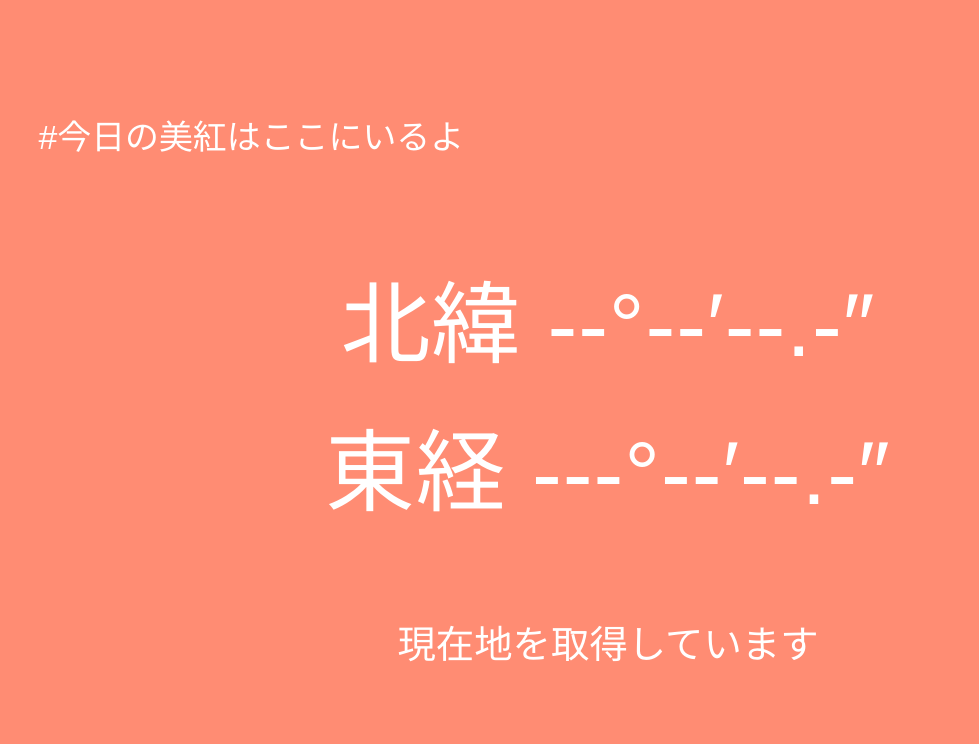
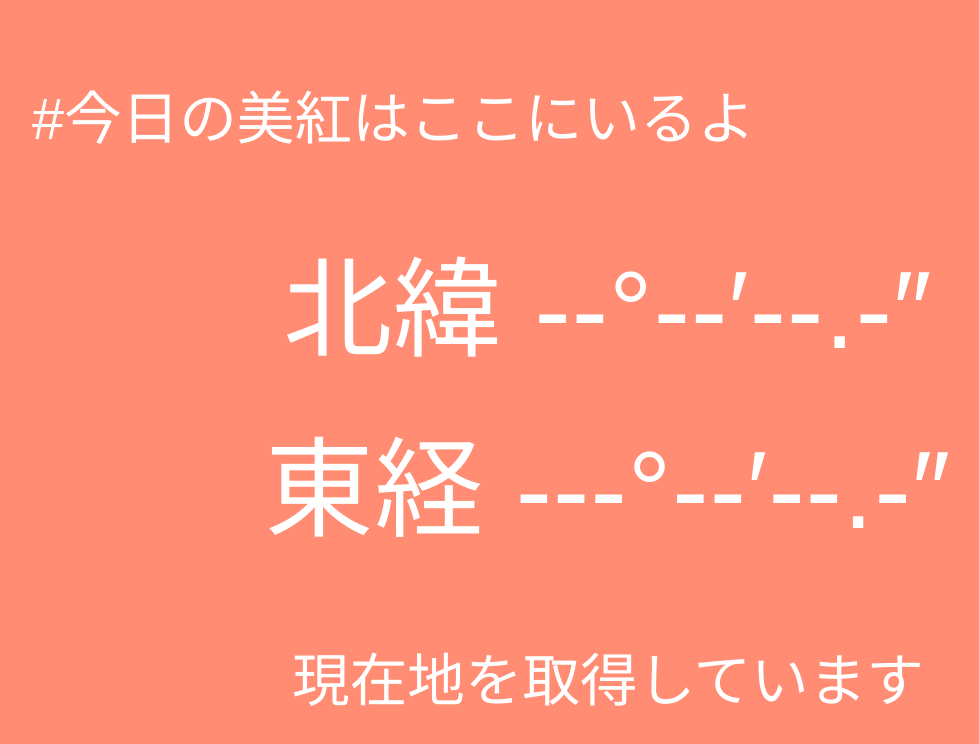
Before and after one commit to natua-tcmm/mikupopo_gps, a website: page index.html in a window 1280 px wide. Shown: the whole page, without its empty margins (32-1011 px from the left). Drawn offline with Linux system fonts and the light colour scheme; no server answers; a web font is replaced by a local one.

Commit message:
レイアウト調整

```diff
--- a/style.css
+++ b/style.css
@@ -46,9 +46,9 @@ h1, p { margin: 0; font-weight: 400; white-space: nowrap; }
 
 h1 {
   position: absolute;
-  top: 10%;
-  left: 5.5%;
-  font-size: 2.65cqw;
+  top: 5%;
+  left: 5%;
+  font-size: 4.5cqw;
   line-height: 1.5;
 }
 
@@ -59,18 +59,18 @@ h1 {
   transform: translate(-50%, -50%);
   width: 92%;
   text-align: center;
-  font-size: 7cqw;
+  font-size: 8.5cqw;
   line-height: 1.65;
   letter-spacing: 0.01em;
 }
 
 .municipality {
   position: absolute;
-  top: 80%;
+  bottom: 5%;
   left: 5%;
   width: 90%;
   text-align: center;
-  font-size: 3cqw;
+  font-size: 4.5cqw;
   line-height: 1.5;
 }
 
```
